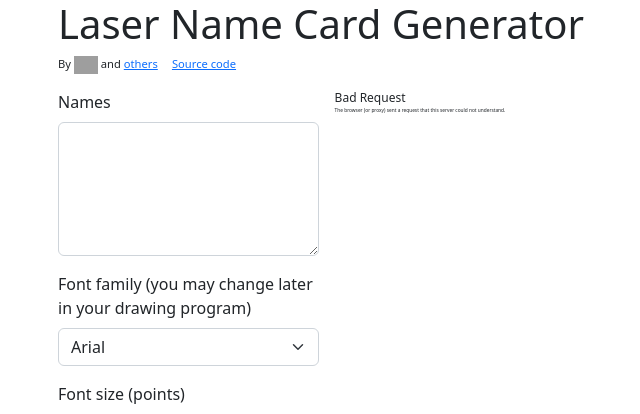
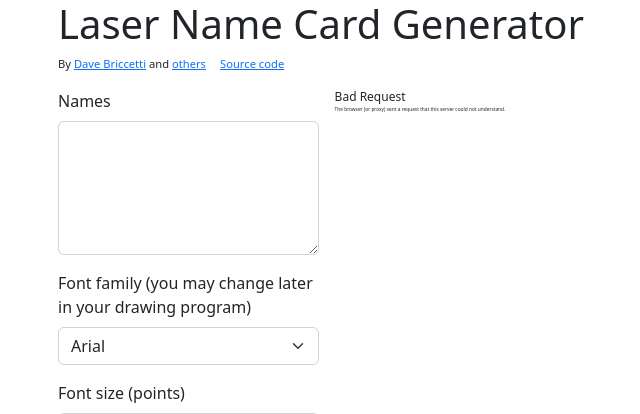
Before and after one commit to dcbriccetti/laser-name-cards, a Flask app: page / in a window 1280 px wide. Shown: the top 414 px of the page, without its empty margins (24-664 px from the left). Run offline with Flask 2, Linux system fonts and the light colour scheme; grey boxes are pictures that could not be loaded.

Commit message:
Remove image until we can get static images working on Heroku

```diff
--- a/templates/index.html
+++ b/templates/index.html
@@ -21,8 +21,7 @@
 <div class="container">
     <h1>Laser Name Card Generator</h1>
     <p style="font-size: 70%">By
-        <a href="https://davebsoft.com">
-        <img height='18pt' src="{{url_for('static', filename='dave-card.jpg')}}" alt="Dave Briccetti’s name card"></a> and
+        <a href="https://davebsoft.com">Dave Briccetti</a> and
         <a href="https://github.com/dcbriccetti/laser-name-cards/graphs/contributors">others</a>
         <a style="margin-left: 1em" href="https://github.com/dcbriccetti/laser-name-cards">Source code</a>
     </p>
```
